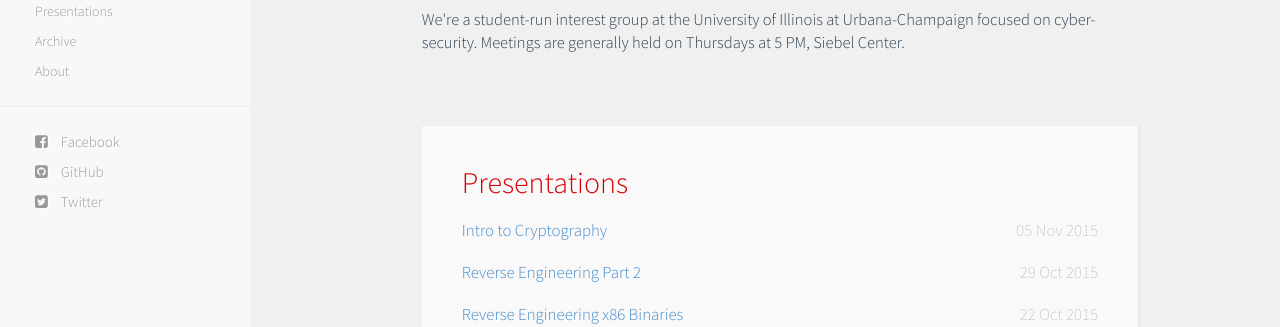
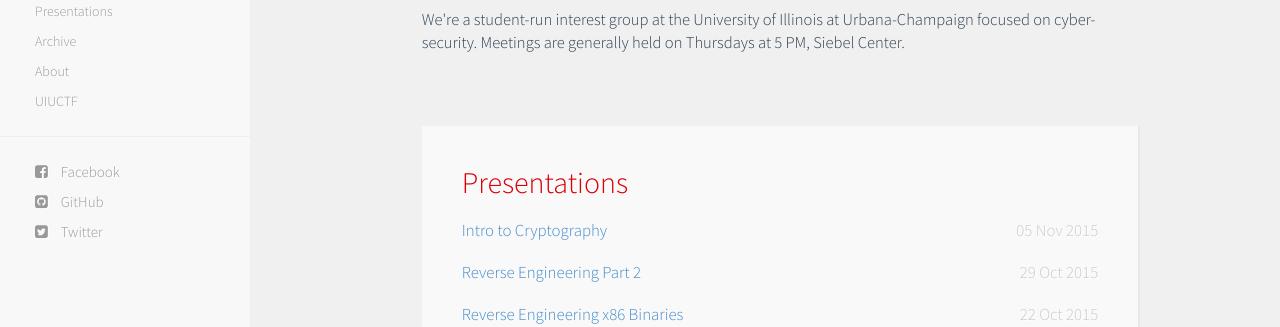
Before and after one commit to sigpwny/sigpwny.github.io-archive, a Jekyll site: the page built from index.html, in a window 1280 px wide. Shown: the part 136-463 px from the top of the page. Built offline with Jekyll 4.4.1, drawn with Linux system fonts in a browser that asks for light colours; nearby versions of some CDN libraries; Markdown is read by kramdown in place of the engine named in the settings.

Commit message:
Added sidebar - whoops

```diff
--- a/_includes/navigation.html
+++ b/_includes/navigation.html
@@ -14,6 +14,7 @@
             <li><a href="{{ site.baseurl }}/presentations.html">Presentations</a></li>
             <li><a href="{{ site.baseurl }}/list.html">Archive</a></li>
             <li><a href="{{ site.baseurl }}/about.html">About</a></li>
+	    <li><a href="{{ site.baseurl }}/ctf.html">UIUCTF</a></li>
             </ul>
         </div><!--/.nav-collapse -->
     </div>
@@ -30,6 +31,7 @@
         <li><a href="{{ site.baseurl }}/presentations.html">Presentations</a></li>
         <li><a href="{{ site.baseurl }}/list.html">Archive</a></li>
         <li><a href="{{ site.baseurl }}/about.html">About</a></li>
+	<li><a href="{{ site.baseurl }}/ctf.html">UIUCTF</a></li>
         <hr />
         <div id="social-wrapper">
             <li> <a href="{{ site.facebook }}"><i class="fa fa-facebook-square"></i> Facebook</a> </li>
```
